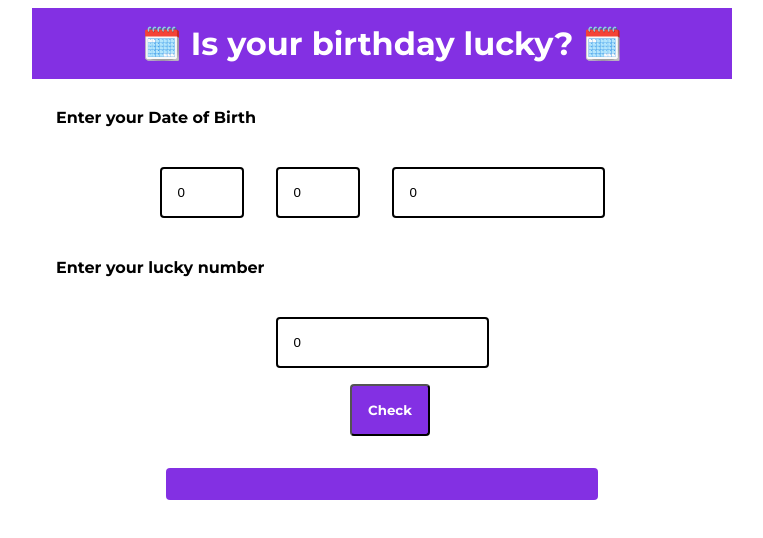
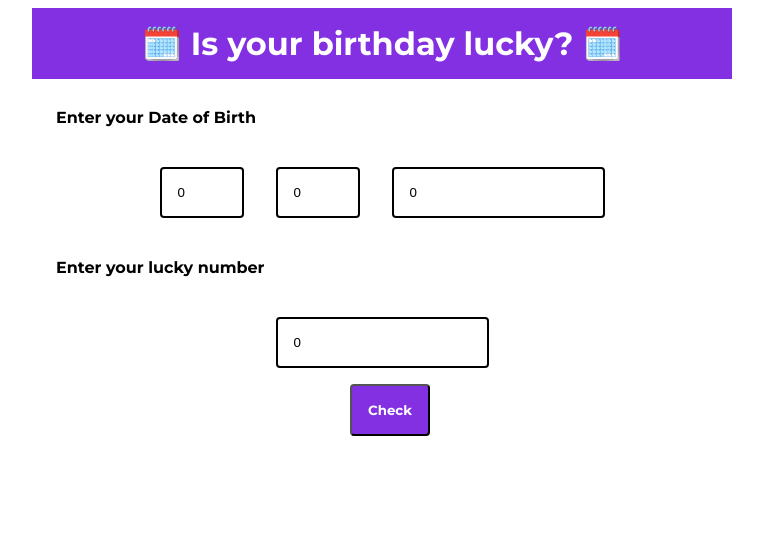
Before and after one commit to shanudjn/stocks-react, a React (Create React App) app: page / in a window 1280 px wide. Shown: the top 538 px of the page, without its empty margins (258-1021 px from the left). Built offline with nearby package versions, Linux system fonts and the light colour scheme.

Commit message:
style : completed color change

```diff
--- a/src/App.js
+++ b/src/App.js
@@ -6,7 +6,7 @@ export default function App() {
   var [month, setMonth] = useState(0);
   var [year, setYear] = useState(0);
   var [luckyNumber, setLuckyNumber] = useState(0);
-  var [toggle, setToggle] = useState(0);
+  var [backgroundColor, setBackgroundColor] = useState("");
   var [resultMessage, setResultMessage] = useState("");
 
   // function clickHandler(event) {
@@ -17,11 +17,16 @@ export default function App() {
     if (total % luckyNumber === 0) {
       console.log(total % luckyNumber);
       setResultMessage(" 🎉🎊 Hooray ! Its A Lucky Number 🎊🎉");
+      setBackgroundColor("#8330e3");
       console.log(resultMessage);
     } else {
+      setBackgroundColor("#E02D25");
+
       setResultMessage("😭😭 Sorry ! Its Not A Lucky Number 😭😭");
     }
   };
+
+  //function for sum of the digits
   const getSum = (number) => {
     var sum = 0;
     while (number !== 0) {
@@ -100,7 +105,9 @@ export default function App() {
           <button>Check</button>
         </form>
       </div>
-      <div className="result">{resultMessage}</div>
+      <div className="result" style={{ backgroundColor: backgroundColor }}>
+        {resultMessage}
+      </div>
     </>
   );
 }
--- a/src/styles.css
+++ b/src/styles.css
@@ -42,7 +42,7 @@ button {
   max-width: 400px;
   margin: auto;
   border-radius: 4px;
-  background: #8330e3;
+  /* background-color: #8330e3; */
   text-align: center;
   padding: 1rem;
   font-family: "Montserrat", sans-serif;
```
